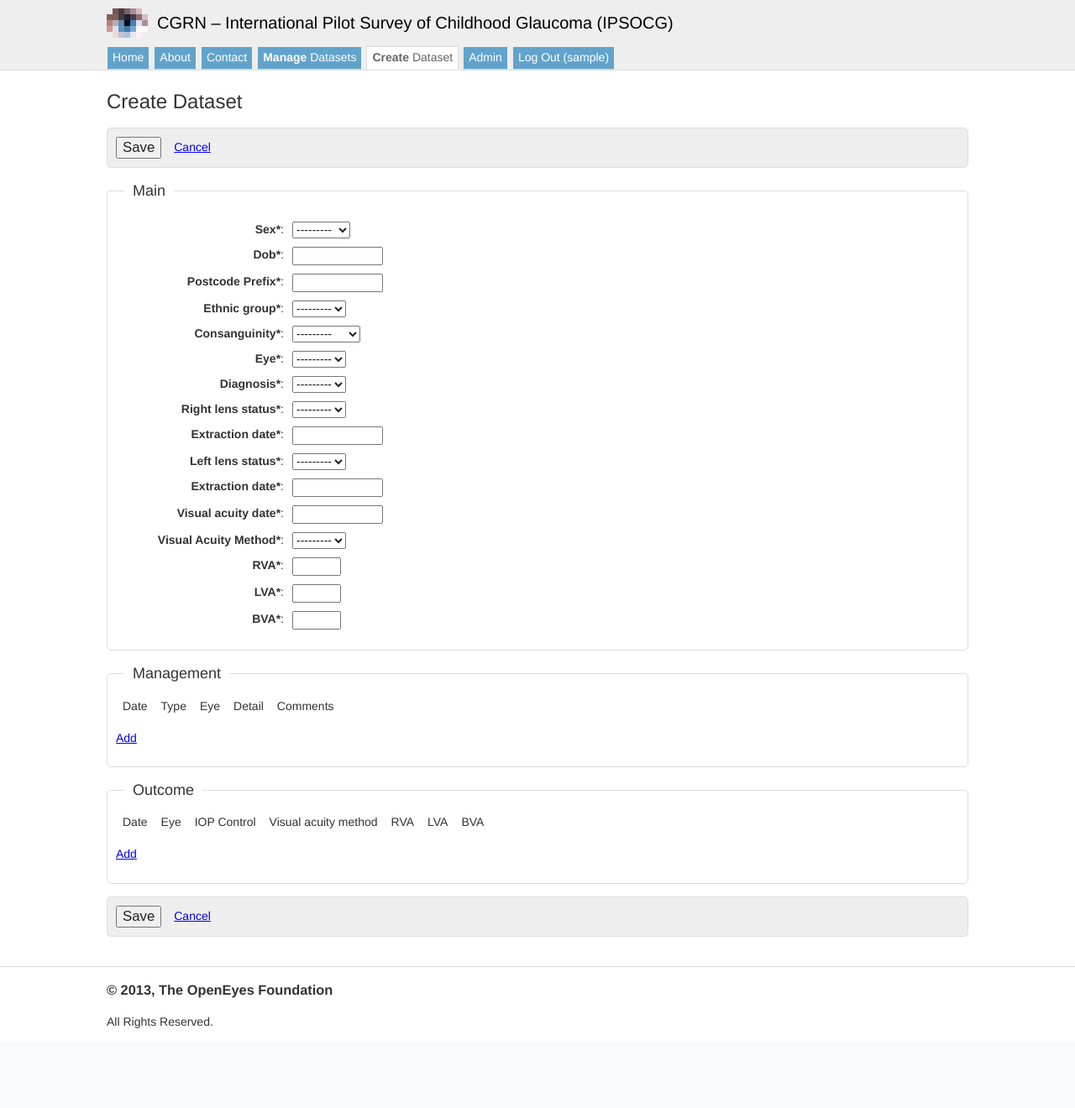
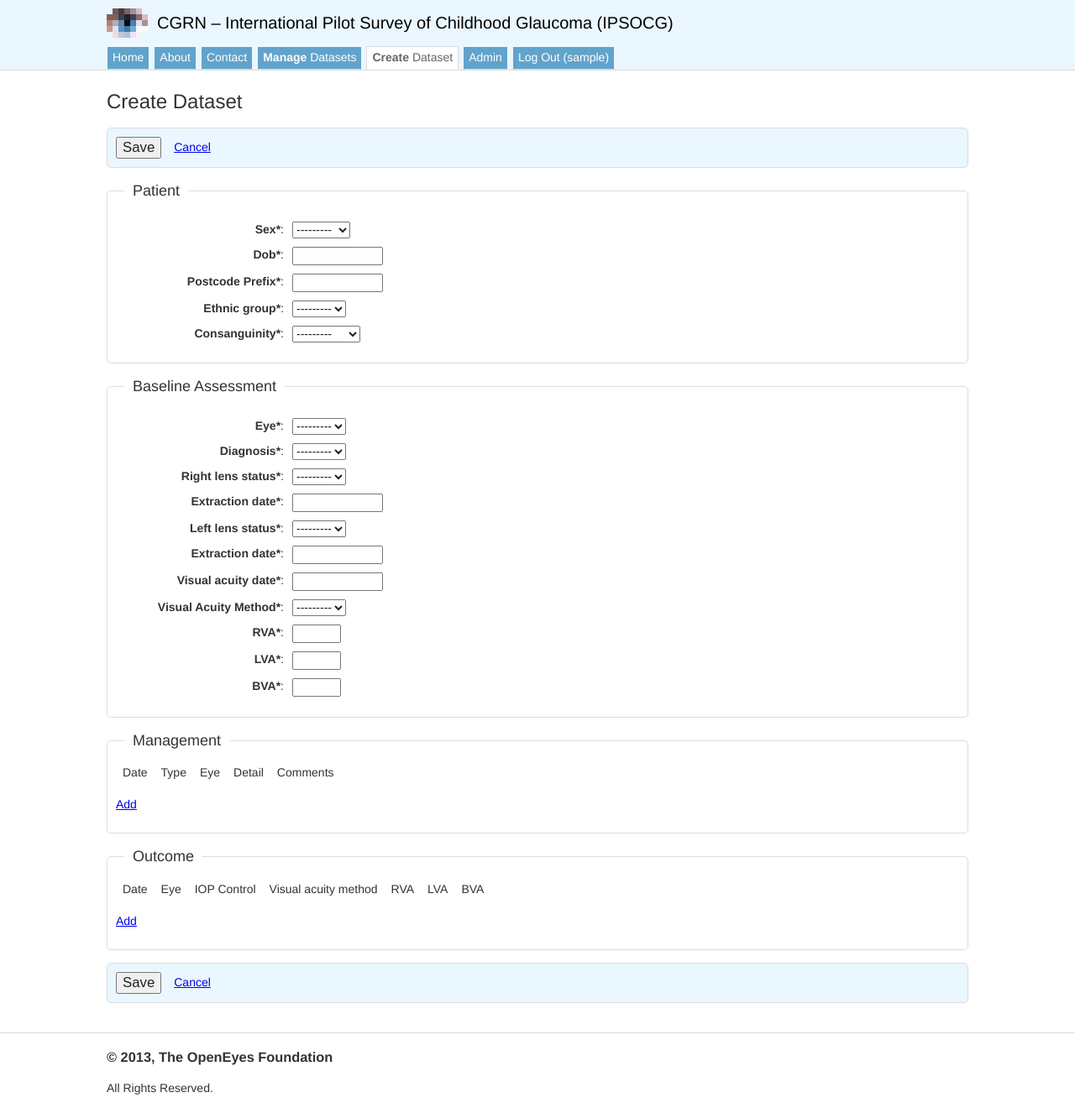
Before and after one commit to openeyes/anonymeyes, a Django app: page /anonymeyes/create/ in a window 1280 px wide. Shown: the whole page at 84% size. Before the commit the page ends 1225 px from the top, so only its background shows below. Run offline with Django 3.2, Linux system fonts and the light colour scheme; the visitor is signed in with stand-in values (Sample User, id 1); data that the repository does not hold is empty; parts of the project's set-up code (start-up, migrations or seed data) failed here and were passed over; some libraries are stand-ins or nearby versions.

Commit message:
Separate baseline assessment form

```diff
--- a/cgrn/apps/anonymeyes/forms.py
+++ b/cgrn/apps/anonymeyes/forms.py
@@ -10,7 +10,6 @@ class ContactForm(forms.Form):
     name = forms.CharField()
     email = forms.EmailField()
     message = forms.CharField(widget=forms.Textarea)
-    captcha = ReCaptchaField()
 
     def send_email(self):
         message = get_template('anonymeyes/message.txt')
@@ -18,15 +17,24 @@ class ContactForm(forms.Form):
         send_mail('Message from CGRN contact form', message.render(d), 'www@cgrn.j13.me',
                   ['jamie.neil@openeyes.org.uk'])
 
+class CaptchaContactForm(ContactForm):
+    captcha = ReCaptchaField()
+
 class PatientForm(forms.ModelForm):
     class Meta:
         model = Patient
-        fields = ('sex', 'dob', 'postcode', 'ethnic_group', 'consanguinity',
-                  'eye', 'diagnosis', 'lens_status_right', 'lens_extraction_date_right', 'lens_status_left', 'lens_extraction_date_left',
+        fields = ('sex', 'dob', 'postcode', 'ethnic_group', 'consanguinity')
+        widgets = {
+                   'postcode': forms.TextInput(attrs={'size':'10'}),
+                   'dob': forms.DateInput(attrs={'class':'datepicker past'})
+        }
+
+class PatientBaselineForm(forms.ModelForm):
+    class Meta:
+        model = Patient
+        fields = ('eye', 'diagnosis', 'lens_status_right', 'lens_extraction_date_right', 'lens_status_left', 'lens_extraction_date_left',
                   'visual_acuity_date', 'visual_acuity_method', 'visual_acuity_right', 'visual_acuity_left', 'visual_acuity_both')
         widgets = {
-                   'postcode': forms.TextInput(attrs={'size':'10'}),
-                   'dob': forms.DateInput(attrs={'class':'datepicker past'}),
                    'lens_extraction_date_right': forms.DateInput(attrs={'class':'datepicker past'}),
                    'lens_extraction_date_left': forms.DateInput(attrs={'class':'datepicker past'}),
                    'visual_acuity_date': forms.DateInput(attrs={'class':'datepicker past'}),
--- a/cgrn/apps/anonymeyes/templates/anonymeyes/patient_detail.html
+++ b/cgrn/apps/anonymeyes/templates/anonymeyes/patient_detail.html
@@ -8,7 +8,7 @@
 		</ul>
 	</div>
 	<div class="data-section">
-		<h2>Main</h2>
+		<h2>Patient</h2>
 		<dl>
 			<dt><span class="help"><span><strong>U</strong>niversally <strong>U</strong>nique <strong>ID</strong>entifier for this dataset. When
 						printed and kept with patient notes, it allows the dataset to be
@@ -27,7 +27,7 @@
 		</dl>
 	</div>
 	<div class="data-section">
-		<h2>Baseline</h2>
+		<h2>Baseline Assessment</h2>
 		<dl>
 			<dt>Eye:</dt>
 			<dd>{{ patient.eye }}</dd>
--- a/cgrn/apps/anonymeyes/templates/anonymeyes/patient_form.html
+++ b/cgrn/apps/anonymeyes/templates/anonymeyes/patient_form.html
@@ -19,7 +19,7 @@
 			</ul>
 		</div>
 		<fieldset>
-			<legend>Main</legend>
+			<legend>Patient</legend>
 			<ul>
 				{% if patient.uuid %}
 				<li>
@@ -33,6 +33,17 @@
 				</li>
 				{% endif %}
  				{% for field in form %}
+				<li{% if field.errors %} class="error"{% endif %}>
+					<label for="{{ field.auto_id }}"{% if field.field.required %} class="required"{% endif %}><span>{{ field.label }}</span>:</label>
+					{{ field }} <span>{{ field.errors }}</span>
+				</li>
+				{% endfor %}
+			</ul>
+		</fieldset>
+		<fieldset>
+			<legend>Baseline Assessment</legend>
+			<ul>
+ 				{% for field in baseline_form %}
 				<li{% if field.errors %} class="error"{% endif %}>
 					<label for="{{ field.auto_id }}"{% if field.field.required %} class="required"{% endif %}><span>{{ field.label }}</span>:</label>
 					{{ field }} <span>{{ field.errors }}</span>
--- a/cgrn/apps/anonymeyes/views.py
+++ b/cgrn/apps/anonymeyes/views.py
@@ -8,7 +8,7 @@ from django.forms.models import construct_instance
 from django.views.generic import TemplateView, ListView, DetailView, UpdateView, CreateView, FormView
 from django.utils.decorators import method_decorator
 from apps.anonymeyes.admin import PatientAdminForm
-from apps.anonymeyes.forms import PatientForm, PatientManagementFormSet, PatientOutcomeFormSet, PatientUpdateManagementFormSet, PatientUpdateOutcomeFormSet, ContactForm
+from apps.anonymeyes.forms import *
 from apps.anonymeyes.models import Patient, Management
 
 class IndexView(TemplateView):
@@ -19,8 +19,13 @@ class AboutView(TemplateView):
 
 class ContactView(FormView):
     template_name='anonymeyes/contact.html'
-    form_class=ContactForm
     success_url = '/anonymeyes/thanks/'
+
+    def get_form_class(self):
+        if self.request.user.is_authenticated():
+            return ContactForm
+        else:
+            return CaptchaContactForm
 
     def form_valid(self, form):
         form.send_email()
@@ -98,6 +103,10 @@ class PatientCreateView(CreateView):
 
     def get_context_data(self, **kwargs):
         context = super(PatientCreateView, self).get_context_data(**kwargs)
+        if self.request.POST:
+            context['baseline_form'] = PatientBaselineForm(self.request.POST)
+        else:
+            context['baseline_form'] = PatientBaselineForm()
         if 'formsets' not in context:
             context['formsets'] = collections.OrderedDict()
         if self.request.POST:
@@ -121,9 +130,12 @@ class PatientUpdateView(UpdateView):
     def form_valid(self, form):
         form.instance.updated_by = self.request.user
         context = self.get_context_data()
+        baseline_form = context['baseline_form']
         management_formset = context['formsets']['Management']
         outcome_formset = context['formsets']['Outcome']
-        if management_formset.is_valid() and outcome_formset.is_valid():
+        if baseline_form.is_valid() and management_formset.is_valid() and outcome_formset.is_valid():
+            baseline_form.instance = self.object
+            baseline_form.save(commit=False)
             management_formset.instance = self.object
             for management_instance in management_formset.save(commit=False):
                 management_instance.updated_by = self.request.user
@@ -139,6 +151,10 @@ class PatientUpdateView(UpdateView):
 
     def get_context_data(self, **kwargs):
         context = super(PatientUpdateView, self).get_context_data(**kwargs)
+        if self.request.POST:
+            context['baseline_form'] = PatientBaselineForm(self.request.POST, instance=self.object)
+        else:
+            context['baseline_form'] = PatientBaselineForm(instance=self.object)
         if 'formsets' not in context:
             context['formsets'] = collections.OrderedDict()
         if self.request.POST:
--- a/cgrn/assets/css/cgrn.css
+++ b/cgrn/assets/css/cgrn.css
@@ -11,7 +11,7 @@ body {
 }
 
 .header-container {
-	background: #eee;
+	background: #eaf7ff;
 	border-bottom: 1px solid #ddd;
 	padding-top: 10px;
 }
@@ -189,7 +189,7 @@ form td label {
 	padding: 10px;
 	border: 1px solid #ddd;
 	border-radius: 5px;
-	background: #eee;
+	background: #eaf7ff;
 }
 
 .actions ul {
@@ -334,7 +334,7 @@ span.help.active span {
 	border: 1px solid #ddd;
 	border-radius: 5px;
 	padding: 5px;
-	background: #eee;
+	background: #eaf7ff;
 }
 
 .dataTables_wrapper {
@@ -361,6 +361,21 @@ table.dataTable th {
 	padding-right: 0;
 }
 
+table.dataTable tr.even {
+}
+
+table.dataTable tr.odd {
+	background-color: #e2f4ff;
+}
+
+table.dataTable tr.even  td.sorting_1 {
+	background-color: #eaf7ff;
+}
+
+table.dataTable tr.odd  td.sorting_1 {
+	background-color: #d3efff;
+}
+
 table.dataTable tfoot {
 	font-size: 13px;
 	line-height: 1.4em;
--- a/cgrn/assets/js/main.js
+++ b/cgrn/assets/js/main.js
@@ -5,6 +5,7 @@ $(document).ready(function() {
 	// Datatables
 	var datasets = $('#datasets').dataTable({
 		bJQueryUI: true,
+		sPaginationType: "full_numbers",
 		aoColumns: [
 		            null,
 		            null,
```
Also changed, not shown: cgrn/apps/anonymeyes/templates/anonymeyes/patient_list.html (+4 -4 lines).
